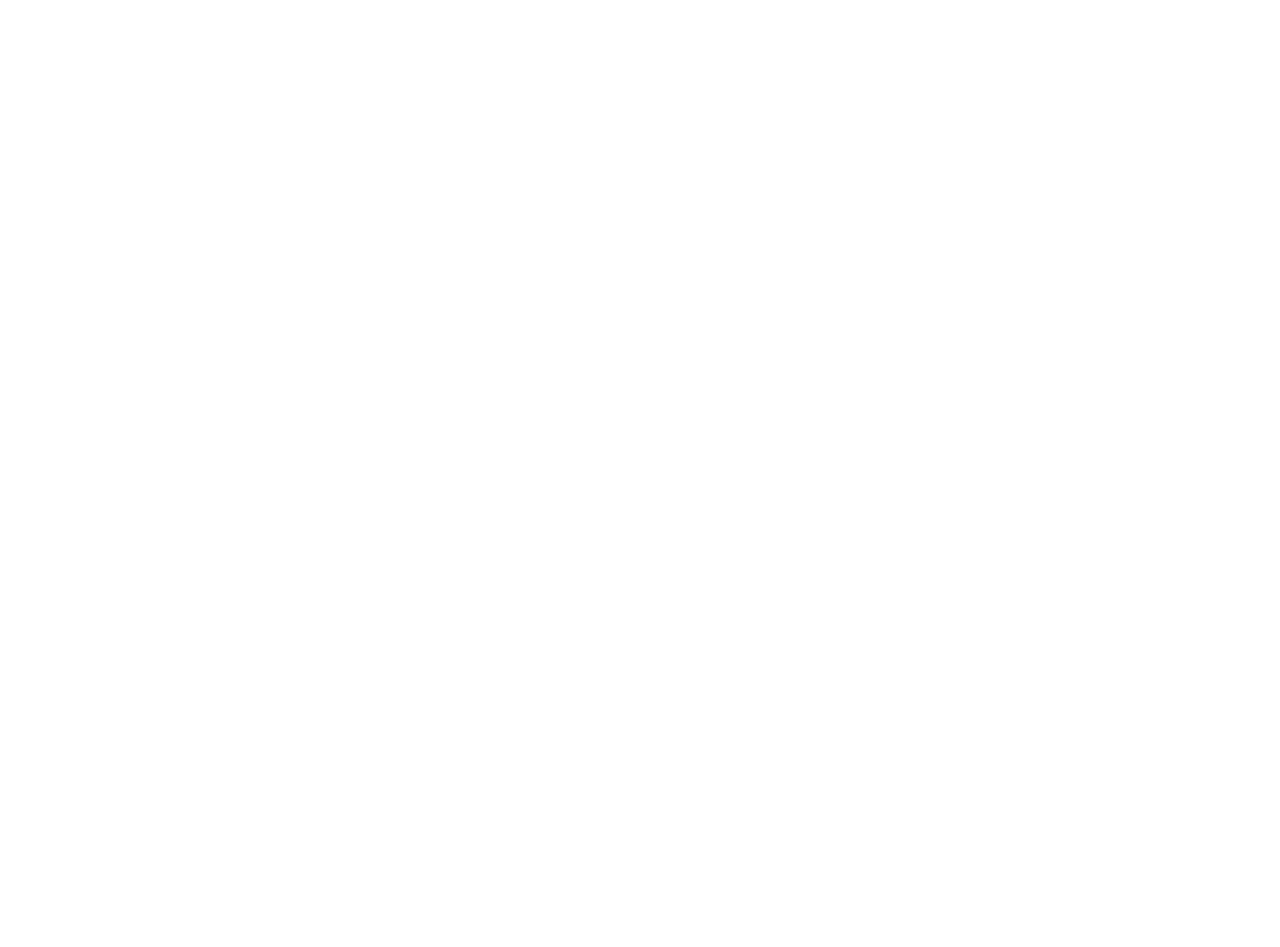
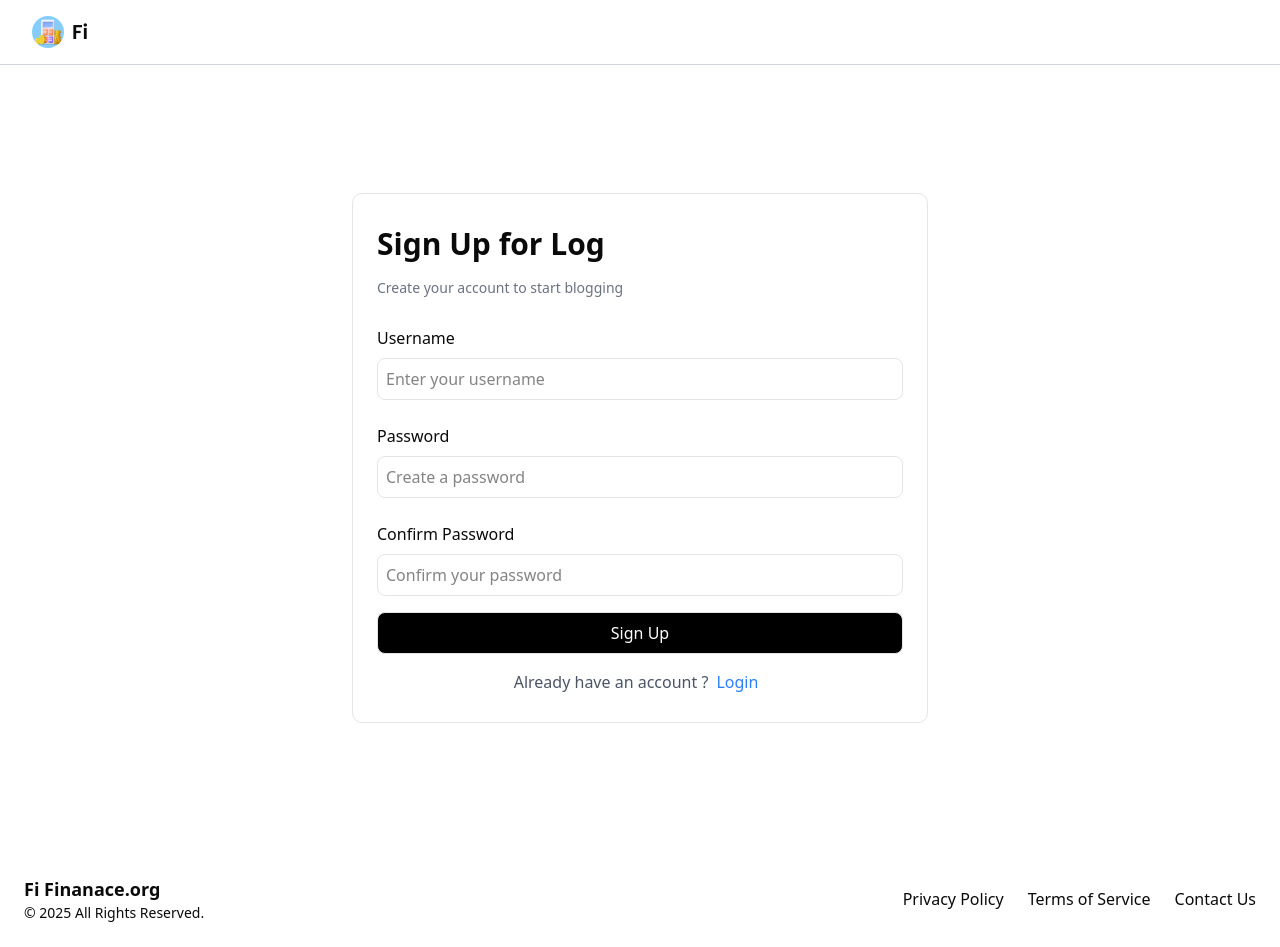
Before and after one commit to Bhargav16exd/loan-ui, a React (Vite) app: page /signup in a window 1280 px wide. Before the commit this address had no page. Before the commit the page ends 800 px from the top, so only its background shows below. Built offline with nearby package versions, Linux system fonts and the light colour scheme.

Commit message:
Sign Up Sign In Page

```diff
--- a/src/App.tsx
+++ b/src/App.tsx
@@ -1,5 +1,7 @@
 import { Route, Routes } from 'react-router-dom'
 import { LandingPage } from './pages/Landing.page'
+import { Signup } from './pages/Signup.page'
+import { Login} from './pages/Login.page'
 
 function App() {
 
@@ -8,6 +10,9 @@
 
       <Route path='/' element={<LandingPage/>}></Route>
 
+      <Route path='/signup' element={<Signup/>}></Route>
+      <Route path='/login' element={<Login/>}></Route>
+
    </Routes>
   )
 }
--- a/src/components/Footer.tsx
+++ b/src/components/Footer.tsx
@@ -12,9 +12,9 @@
 
                 {/* Center Links */}
                 <div className="flex space-x-6">
-                <a href="#" >Privacy Policy</a>
-                <a href="#" >Terms of Service</a>
-                <a href="#" >Contact Us</a>
+                <a href="" >Privacy Policy</a>
+                <a href="" >Terms of Service</a>
+                <a href="" >Contact Us</a>
                 </div>
 
 
--- a/src/components/Navbar.tsx
+++ b/src/components/Navbar.tsx
@@ -1,3 +1,4 @@
+import { Link } from "react-router-dom"
 import FiLogo from "../assets/logo.jpg"
 
 export function Navbar() {
@@ -5,12 +6,12 @@
     return(
         <div className="border-b border-b-gray-300 py-4 px-8 ">
 
-            <span className="flex font-poppins gap-2 justify-start items-center">
+            <Link to={'/'} className="flex font-poppins gap-2 justify-start items-center cursor-pointer">
 
                 <img src={FiLogo} alt="FiLogo" className="rounded-full h-8 w-8"  />
 
                 <h1 className="text-xl font-bold">Fi</h1>
-            </span>
+            </Link>
 
         </div>
     )
--- a/src/pages/Landing.page.tsx
+++ b/src/pages/Landing.page.tsx
@@ -1,8 +1,8 @@
 import { Navbar } from "../components/Navbar";
-import HeroImage from "../assets/hero-image.jpg";
 import HeroImage2 from "../assets/hero-image-3.jpg";
 import BgGrid from "../assets/bg-grid.avif"
 import { Footer } from "../components/Footer";
+import { Link } from "react-router-dom";
 
 export function LandingPage(){
     return(
@@ -13,9 +13,15 @@
             <Navbar/>
 
 
-            <div className="flex flex-col justify-center items-center px-4 border-b">
+            <div
+            style={{
+                backgroundSize: "cover",
+            }}
 
-                    <h1 className="text-5xl font-semibold text-center my-10 tracking-tighter leading-11 md:text-7xl md:leading-20 md:max-w-4xl">
+            className="flex flex-col justify-center items-center px-4 border-b ">
+            <div className="bg-white/10 backdrop-blur flex flex-col justify-center items-center px-4 w-screen">
+
+                    <h1 className="text-6xl font-semibold text-center my-10 tracking-tighter leading-14 md:text-8xl md:leading-22 md:max-w-4xl">
                         Loan Scheduling and Management made Easy
                     </h1>
 
@@ -23,12 +29,14 @@
                     "Tired of complex, time-consuming, frustrating, and inefficient loan schedulers that drain your energy with endless paperwork, confusing calculations, and rigid repayment structures?
                     </p>
 
-                    <button className="bg-black text-white font-bold mt-8 py-2 px-4 rounded-2xl ">
-                        Signup ?
-                    </button>
+                    <Link to={'/signup'}>
+                        <button className="bg-black text-white font-bold mt-8 py-2 px-4 rounded-2xl mb-20 ">
+                            Learn More
+                        </button>
+                    </Link>
 
-                    <img src={HeroImage} alt="" className="rounded-2xl md:w-full my-16"  />
 
+            </div>
             </div>
 
 
@@ -50,12 +58,14 @@
                     <div className="flex justify-center items-center flex-col  ">
 
                         <div>
+                            <Link to={'/signup'}>
                             <button className="bg-black text-white font-bold py-2 px-4 rounded-2xl ">
                                 Get Started
                             </button>
+                            </Link>
                         </div>
 
-                        <img src={HeroImage2} alt="" className="rounded-2xl md:w-full  my-20 "  />
+                        <img src={HeroImage2} alt="" className="rounded-2xl md:w-full  my-20 md:max-w-5xl "  />
 
                     </div>
 
--- /dev/null
+++ b/src/pages/Login.page.tsx
@@ -0,0 +1,101 @@
+// import { useState } from "react";
+ import { Link } from "react-router-dom";
+import { Navbar } from "../components/Navbar";
+import { Footer } from "../components/Footer";
+// import {useDispatch} from "react-redux"
+// import { useNavigate } from "react-router-dom";
+
+
+export const Login = () => {
+
+    // const dispatch = useDispatch()
+    // const navigate = useNavigate()
+
+    // const [signinData,setSigninData] = useState({
+    //     username:"",
+    //     password:""
+    // })
+
+    // function handleChange(e){
+    //     const {name,value} = e.target
+
+    //     setSigninData({
+    //         ...signinData,
+    //         [name]:value
+    //     })
+    // }
+
+    // async function handleSubmit(e) {
+
+    //     e.preventDefault()
+
+    //     if(!signinData.username || !signinData.password ){
+    //         // toast.error('Username or password is empty')
+    //         return
+    //     }
+
+    //     // Calls handleSigninAPI to signin
+    //     // const res = await dispatch(handleSigninAPI(signinData))
+
+    //     if(res?.payload?.statusCode == 200){
+
+    //         // Redirect to home page if user is not banned
+    //         if(res?.payload?.data?.loggedInUserDetails?.ban == true){
+    //             navigate('/ban')
+    //         }
+    //         else{
+    //             navigate('/home')
+    //         }
+
+    //     }
+    //     else{
+    //         return
+    //     }
+
+    // }
+
+    return (
+        <div className="h-screen w-screen  flex flex-col">
+
+            <Navbar/>
+
+            <div className="w-screen flex justify-center items-center my-32">
+            <form className="h-auto w-[80%] sm:w-[35%] flex justify-center items-center flex-col bg-[#ffffff] border rounded-lg py-4 px-6">
+
+                <div className="w-full flex justify-center items-start flex-col my-2">
+
+                    <h1 className=" font-semibold text-3xl my-2">Sign in for Log</h1>
+                    <p className="text-gray-500 text-sm my-2">Enter your username and password to access your account</p>
+
+                </div>
+
+                <div className="w-full flex justify-center items-start flex-col my-2">
+                    <label className="my-1 font-medium">
+                        Username
+                    </label>
+                    <input type="text" autoComplete="new-username" placeholder="Enter your username" className="my-1 outline-none border rounded-md w-full py-2 px-2"  />
+                </div>
+
+                <div className="w-full flex justify-center items-start flex-col my-2">
+                    <label className="my-1 font-medium">
+                        Password
+                    </label>
+                    <input type="password" autoComplete="new-password" placeholder="Enter password" className="my-1 outline-none border rounded-md w-full py-2 px-2"  />
+                </div>
+
+                <div className="my-1 bg-black text-white text-center border rounded-md w-full py-2 px-2" >
+                    Login
+                </div>
+
+                <div className="text-base my-3 text-gray-600 flex ">
+                    Already have an account ?  <div className="text-blue-500 mx-2"> <Link to={'/signup'}>Sign up</Link></div>
+                </div>
+                </form>
+            </div>
+
+
+            <Footer/>
+
+        </div>
+    );
+}
--- /dev/null
+++ b/src/pages/Signup.page.tsx
@@ -0,0 +1,106 @@
+import { useState } from "react";
+import { Link} from "react-router-dom";
+import { Navbar } from "../components/Navbar";
+import { Footer } from "../components/Footer";
+
+// import {useDispatch} from "react-redux"
+
+
+export const Signup = () => {
+
+    // const dispatch = useDispatch()
+    // const navigate = useNavigate()
+
+    const [signupData,setSignupData] = useState({
+        username:"",
+        password:"",
+        confirmPassword:""
+    })
+
+    function handleChange(e:any){
+        const {name,value} = e.target
+
+        setSignupData({
+            ...signupData,
+            [name]:value
+        })
+    }
+
+    async function handleSubmit(e:any) {
+
+        e.preventDefault()
+
+        if(!signupData.username || !signupData.password || !signupData.confirmPassword ){
+
+            return
+        }
+
+        if(signupData.password != signupData.confirmPassword){
+
+            return
+        }
+
+        // Calls handleSignupAPI to signup
+        const res="" //await dispatch(handleSignupAPI(signupData))
+        console.log(res)
+
+
+        // Redirect to login page if signup is successful
+        // if(res?.payload?.statusCode == 201){
+        //     navigate('/login')
+        // }
+        // else{
+        //     return
+        // }
+
+    }
+
+    return (
+        <div className="w-screen flex flex-col">
+
+            <Navbar/>
+
+            <div className="w-screen flex justify-center items-center px-4">
+
+
+            <div className=" my-32 flex justify-center items-center flex-col bg-[#ffffff] border rounded-lg py-4 px-6 w-full md:max-w-xl">
+
+                <div className="w-full flex justify-center items-start flex-col my-2">
+
+                    <h1 className=" font-semibold text-3xl my-2">Sign Up for Log</h1>
+                    <p className="text-gray-500 text-sm my-2">Create your account to start blogging</p>
+
+                </div>
+                <div className="w-full flex justify-center items-start flex-col my-2">
+                    <label className="my-1 font-medium">
+                        Username
+                    </label>
+                    <input  autoComplete="new-username" type="text" placeholder="Enter your username" name="username"  value={signupData.username} onChange={handleChange} className="my-1 outline-none border rounded-md w-full py-2 px-2"  />
+                </div>
+                <div className="w-full flex justify-center items-start flex-col my-2">
+                    <label className="my-1 font-medium">
+                        Password
+                    </label>
+                    <input autoComplete="new-password" type="password" placeholder="Create a password" name="password" value={signupData.password}  onChange={handleChange} className="my-1 outline-none border rounded-md w-full py-2 px-2"  />
+                </div>
+                <div className="w-full flex justify-center items-start flex-col my-2">
+                    <label className="my-1 font-medium">
+                        Confirm Password
+                    </label>
+                    <input  autoComplete="new-password" type="password" placeholder="Confirm your password" name="confirmPassword" value={signupData.confirmPassword} onChange={handleChange} className="my-1 outline-none border rounded-md w-full py-2 px-2"  />
+                </div>
+                <div className="my-1 bg-black text-white text-center border rounded-md w-full py-2 px-2" onClick={handleSubmit}>
+                    Sign Up
+                </div>
+                <div className="text-base my-3 text-gray-600 flex">
+                    Already have an account ?  <div className="text-blue-500 mx-2"> <Link to={'/login'}>Login</Link></div>
+                </div>
+            </div>
+
+            </div>
+
+            <Footer/>
+
+        </div>
+    );
+}
--- a/vite.config.ts
+++ b/vite.config.ts
@@ -1,14 +1,8 @@
 import { defineConfig } from 'vite'
 import react from '@vitejs/plugin-react'
 import tailwindcss from '@tailwindcss/vite'
-import path from "path";
 
 // https://vite.dev/config/
 export default defineConfig({
   plugins: [react(),tailwindcss()],
-  resolve: {
-    alias: {
-      "@": path.resolve(__dirname, "src"),
-    },
-  },
 })
```
Also changed, not shown: src/assets/signup.jpg (added).
